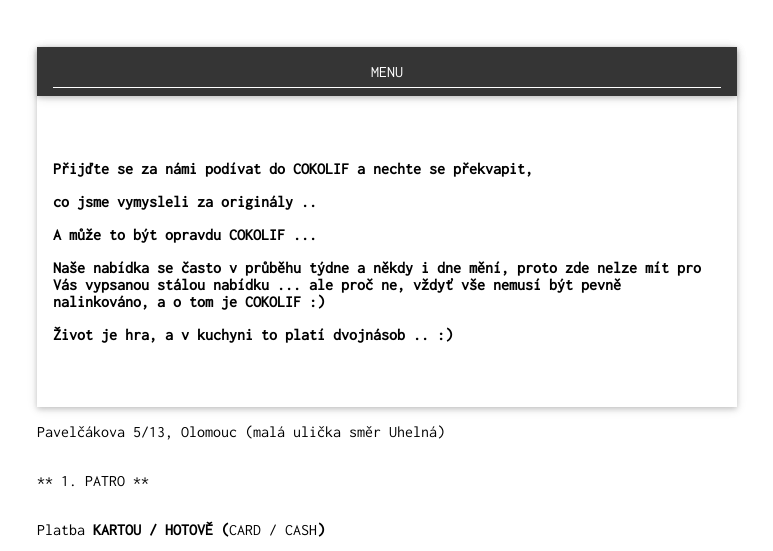
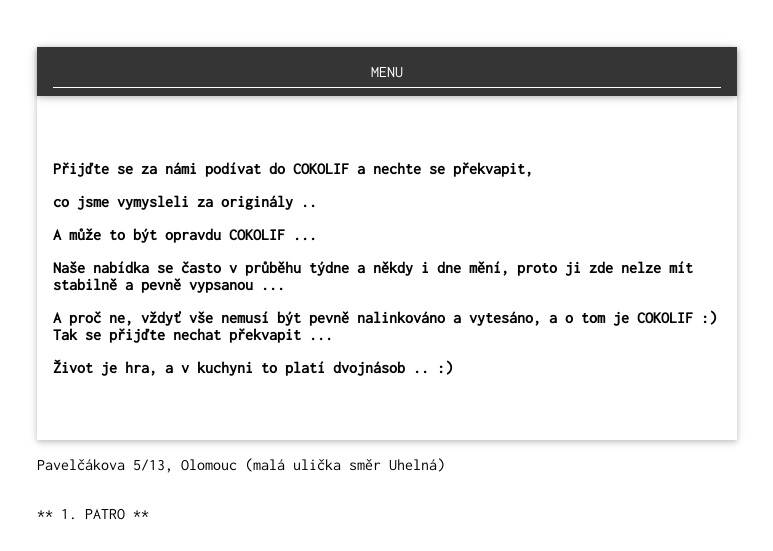
Before and after one commit to MattGiertl/kafarna-cokolif, a Gatsby site: page / in a window 1280 px wide. Shown: the part 2128-2679 px from the top of the page, without its empty margins (253-1026 px from the left). Built offline with nearby package versions, Linux system fonts and the light colour scheme; Gatsby itself is replaced by a stand-in of ours.

Commit message:
Update Menu “list-map-title-test-1-content-pondělí-n-nlorem-ipsum-dolor-n-n-n-n-středa-n-nfsdfsdfs-map-title-test-2-content-pátek-n-nlorem-ipsum-dolor-n-n-n-n-sobota-n-nfsdfsdfs”

```diff
--- a/src/data/menu/list-map-title-test-1-content-pondělí-n-nlorem-ipsum-dolor-n-n-n-n-středa-n-nfsdfsdfs-map-title-test-2-content-pátek-n-nlorem-ipsum-dolor-n-n-n-n-sobota-n-nfsdfsdfs.md
+++ b/src/data/menu/list-map-title-test-1-content-pondělí-n-nlorem-ipsum-dolor-n-n-n-n-středa-n-nfsdfsdfs-map-title-test-2-content-pátek-n-nlorem-ipsum-dolor-n-n-n-n-sobota-n-nfsdfsdfs.md
@@ -11,9 +11,12 @@ menuSections:
       **A může to být opravdu COKOLIF ...**
 
 
-      **Naše nabídka se často v průběhu týdne a někdy i dne mění, proto zde
-      nelze mít pro Vás vypsanou stálou nabídku ... ale proč ne, vždyť vše
-      nemusí být pevně nalinkováno, a o tom je COKOLIF :)**
+      **Naše nabídka se často v průběhu týdne a někdy i dne mění, proto ji zde
+      nelze mít stabilně a pevně vypsanou ...**
+
+
+      **A proč ne, vždyť vše nemusí být pevně nalinkováno a vytesáno, a o tom je
+      COKOLIF :) Tak se přijďte nechat překvapit ...**
 
 
       **Život je hra, a v kuchyni to platí dvojnásob ..  :)**
```
